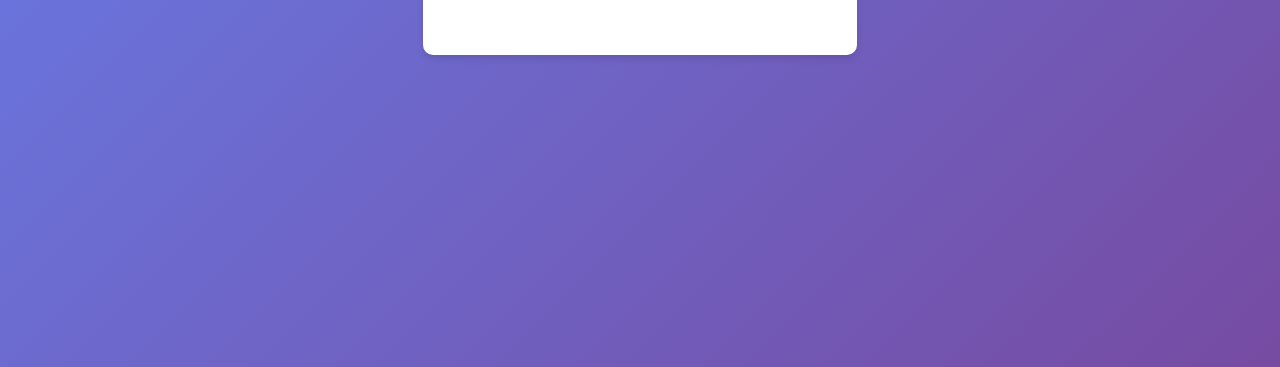
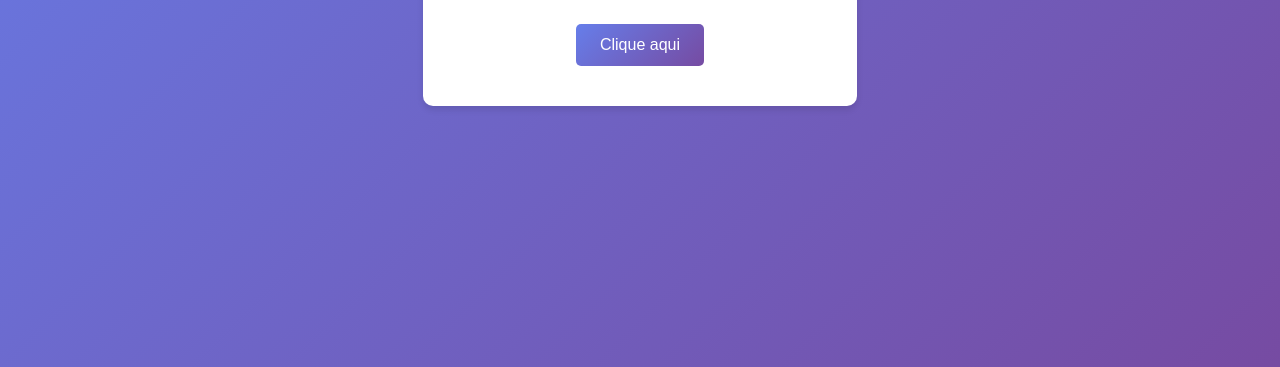
Before and after one commit to lucianodocarmo/kanban, a plain HTML site: page index.html in a window 1280 px wide. Shown: the part 433-800 px from the top of the page. Drawn offline with Linux system fonts and the light colour scheme.

Commit message:
Update index.html with interactive button and styling improvements
Added interactive button with gradient styling and hover effect, plus updated timestamp.

🤖 Generated with [Claude Code](https://claude.com/claude-code)

Co-Authored-By: Claude <noreply@anthropic.com>

```diff
--- a/index.html
+++ b/index.html
@@ -29,12 +29,28 @@
             color: #666;
             font-size: 18px;
         }
+        button {
+            margin-top: 20px;
+            padding: 12px 24px;
+            font-size: 16px;
+            background: linear-gradient(135deg, #667eea 0%, #764ba2 100%);
+            color: white;
+            border: none;
+            border-radius: 5px;
+            cursor: pointer;
+            transition: transform 0.2s;
+        }
+        button:hover {
+            transform: scale(1.05);
+        }
     </style>
 </head>
 <body>
     <div class="container">
         <h1>Bem-vindo!</h1>
         <p>Sua página está funcionando perfeitamente.</p>
+        <p>✨ Atualizado em 2026</p>
+        <button onclick="alert('Olá!')">Clique aqui</button>
     </div>
 </body>
 </html>
```
